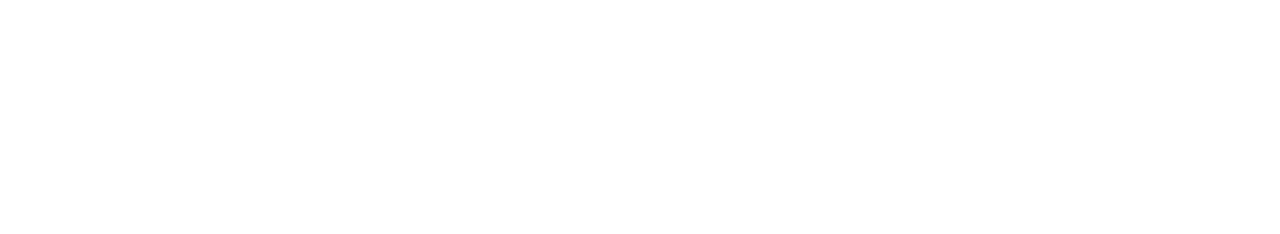
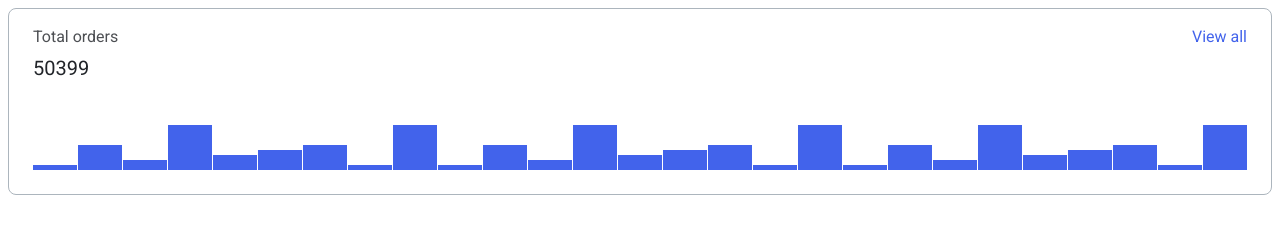
Before and after one commit to js-tasks-ru/htmlcss-20210812_german-semykozov, a website: page 04-lection2/01-histogram/index.html in a window 1280 px wide. Drawn offline with Linux system fonts and the light colour scheme.

Commit message:
Added solution for task: Гистограмма

```diff
--- a/04-lection2/01-histogram/histogram.css
+++ b/04-lection2/01-histogram/histogram.css
@@ -0,0 +1,59 @@
+.histogram {
+    width: 100%;
+    border: 1px solid #ACB5BD;
+    box-sizing: border-box;
+    border-radius: 8px;
+    background-color: #FFFFFF;
+    padding: 16px 24px 24px 24px;
+}
+
+.histogram__bars {
+    display: flex;
+    justify-content: stretch;
+    flex-wrap: nowrap;
+    width: 100%;
+    align-items: flex-end;
+    flex-direction: row;
+    height: 50px;
+}
+
+.histogram__bar {
+    flex: 1 0 auto;
+    margin-right: 1px;
+    background: #4263EB;
+}
+
+.histogram__bar:last-child {
+    margin-right: 0;
+}
+
+.histogram__header {
+    display: flex;
+    justify-content: space-between;
+    margin-bottom: 6px;
+}
+
+.histogram__title {
+    margin: 0;
+    font-size: 16px;
+    line-height: 24px;
+    color: #212429;
+    opacity: 0.8;
+}
+
+.histogram__link {
+    display: block;
+    color: #4263EB;
+    font-size: 16px;
+    line-height: 24px;
+    margin-left: 20px;
+    text-decoration: none;
+}
+
+.histogram__total {
+    font-size: 20px;
+    line-height: 26px;
+    margin-bottom: 39px;
+    display: block;
+    color: #212429;
+}
--- a/04-lection2/01-histogram/index.html
+++ b/04-lection2/01-histogram/index.html
@@ -6,6 +6,41 @@
         <link rel="stylesheet" href="./histogram.css">
     </head>
     <body>
-
+        <div class="histogram">
+            <div class="histogram__header">
+                <p class="histogram__title">Total orders</p>
+                <a href="#" class="histogram__link">View all</a>
+            </div>
+            <span class="histogram__total">50399</span>
+            <div class="histogram__bars">
+                <div class="histogram__bar" style="height: 10%"></div>
+                <div class="histogram__bar" style="height: 50%"></div>
+                <div class="histogram__bar" style="height: 20%"></div>
+                <div class="histogram__bar" style="height: 90%"></div>
+                <div class="histogram__bar" style="height: 30%"></div>
+                <div class="histogram__bar" style="height: 40%"></div>
+                <div class="histogram__bar" style="height: 50%"></div>
+                <div class="histogram__bar" style="height: 10%"></div>
+                <div class="histogram__bar" style="height: 90%"></div>
+                <div class="histogram__bar" style="height: 10%"></div>
+                <div class="histogram__bar" style="height: 50%"></div>
+                <div class="histogram__bar" style="height: 20%"></div>
+                <div class="histogram__bar" style="height: 90%"></div>
+                <div class="histogram__bar" style="height: 30%"></div>
+                <div class="histogram__bar" style="height: 40%"></div>
+                <div class="histogram__bar" style="height: 50%"></div>
+                <div class="histogram__bar" style="height: 10%"></div>
+                <div class="histogram__bar" style="height: 90%"></div>
+                <div class="histogram__bar" style="height: 10%"></div>
+                <div class="histogram__bar" style="height: 50%"></div>
+                <div class="histogram__bar" style="height: 20%"></div>
+                <div class="histogram__bar" style="height: 90%"></div>
+                <div class="histogram__bar" style="height: 30%"></div>
+                <div class="histogram__bar" style="height: 40%"></div>
+                <div class="histogram__bar" style="height: 50%"></div>
+                <div class="histogram__bar" style="height: 10%"></div>
+                <div class="histogram__bar" style="height: 90%"></div>
+            </div>
+        </div>
     </body>
 </html>
```
